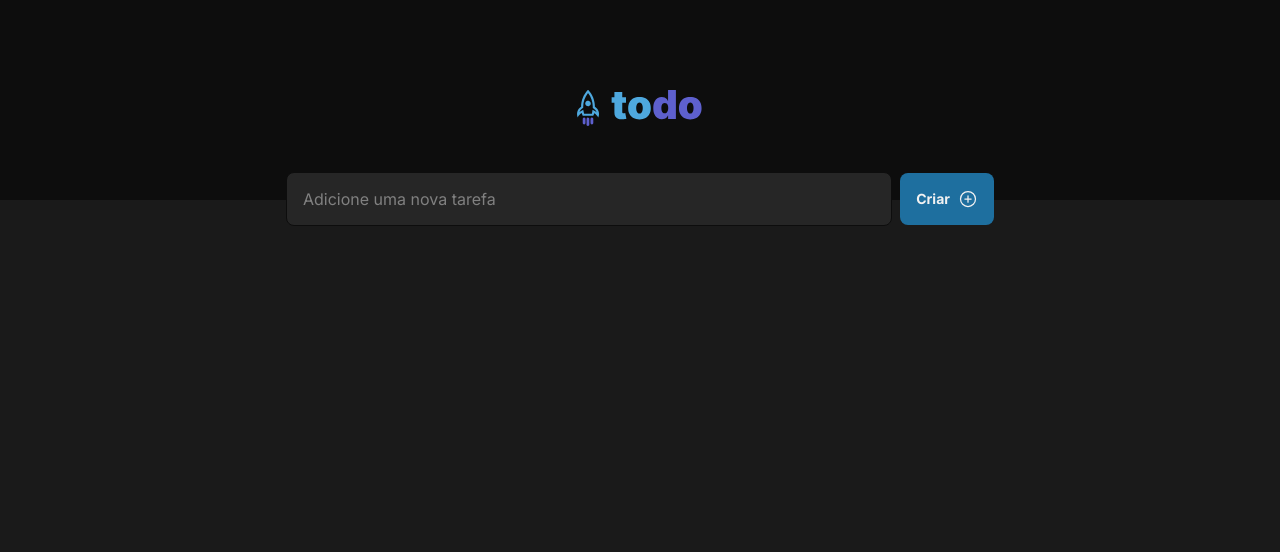
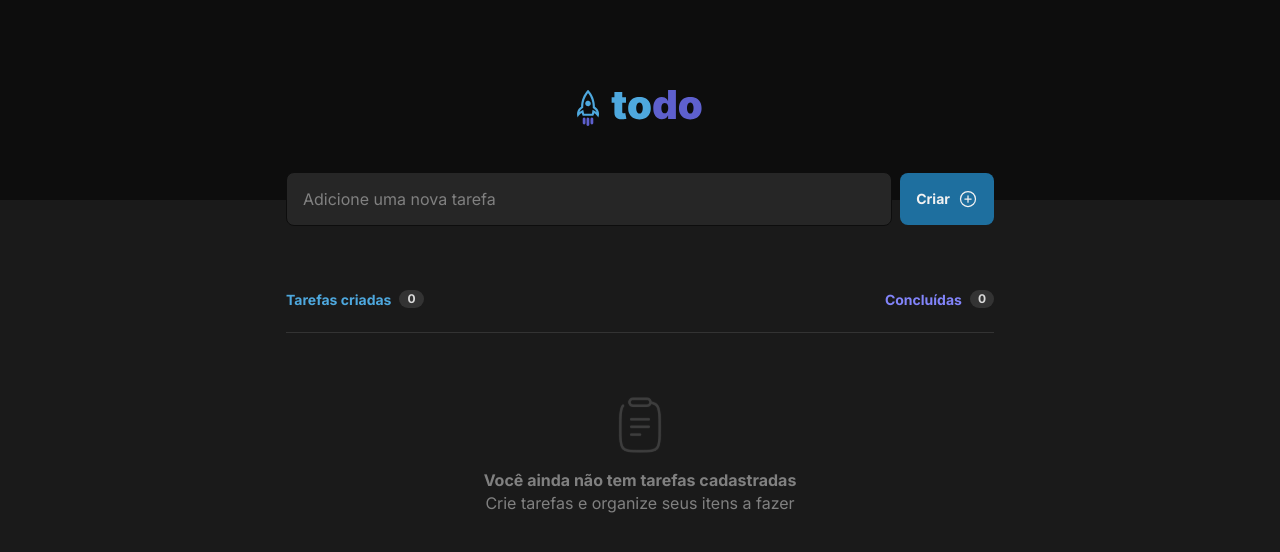
Before and after one commit to ClodoaldoDantas/todo-list-ignite, a React (Vite) app: page / in a window 1280 px wide. Shown: the top 552 px of the page. Built offline with nearby package versions, Linux system fonts and the light colour scheme.

Commit message:
💄 componente todoList

```diff
--- a/src/App.tsx
+++ b/src/App.tsx
@@ -1,11 +1,13 @@
 import { TodoForm } from './components/TodoForm/TodoForm';
 import { TodoHeader } from './components/TodoHeader/TodoHeader';
+import { TodoList } from './components/TodoList/TodoList';
 
 export function App() {
   return (
-    <>
+    <main>
       <TodoHeader />
       <TodoForm />
-    </>
+      <TodoList />
+    </main>
   );
 }
--- /dev/null
+++ b/src/components/TodoList/TodoList.module.scss
@@ -0,0 +1,63 @@
+.todoList {
+  width: 100%;
+  max-width: 740px;
+  margin: 4rem auto;
+  padding: 0 1rem;
+}
+
+.todoInfo {
+  display: flex;
+  align-items: center;
+  justify-content: space-between;
+  margin-bottom: 1.5rem;
+}
+
+.todoInfoText {
+  display: flex;
+  align-items: center;
+  gap: 0.5rem;
+
+  &:first-child > strong {
+    color: var(--blue-500);
+  }
+
+  &:last-child > strong {
+    color: var(--purple-500);
+  }
+
+  & > strong {
+    font-size: 0.875rem;
+    font-weight: bold;
+  }
+
+  & > span {
+    background-color: var(--gray-400);
+    padding: 0.125rem 0.5rem;
+    border-radius: 40px;
+
+    font-weight: 700;
+    font-size: 0.75rem;
+    line-height: 0.9rem;
+    color: var(--gray-200);
+  }
+}
+
+.todoEmpty {
+  padding: 4rem 0;
+  border-top: 1px solid var(--gray-400);
+
+  display: flex;
+  flex-direction: column;
+  align-items: center;
+  justify-content: center;
+
+  img {
+    margin-bottom: 1rem;
+  }
+
+  span,
+  strong {
+    line-height: 1.4;
+    color: var(--gray-300);
+  }
+}
--- /dev/null
+++ b/src/components/TodoList/TodoList.tsx
@@ -0,0 +1,26 @@
+import clipboardImg from '../../assets/clipboard.svg';
+import styles from './TodoList.module.scss';
+
+export function TodoList() {
+  return (
+    <div className={styles.todoList}>
+      <div className={styles.todoInfo}>
+        <div className={styles.todoInfoText}>
+          <strong>Tarefas criadas</strong>
+          <span>0</span>
+        </div>
+
+        <div className={styles.todoInfoText}>
+          <strong>Concluídas</strong>
+          <span>0</span>
+        </div>
+      </div>
+
+      <div className={styles.todoEmpty}>
+        <img src={clipboardImg} alt="Clipboard ícone" />
+        <strong>Você ainda não tem tarefas cadastradas</strong>
+        <span>Crie tarefas e organize seus itens a fazer</span>
+      </div>
+    </div>
+  );
+}
```
Also changed, not shown: src/assets/clipboard.svg (added).
